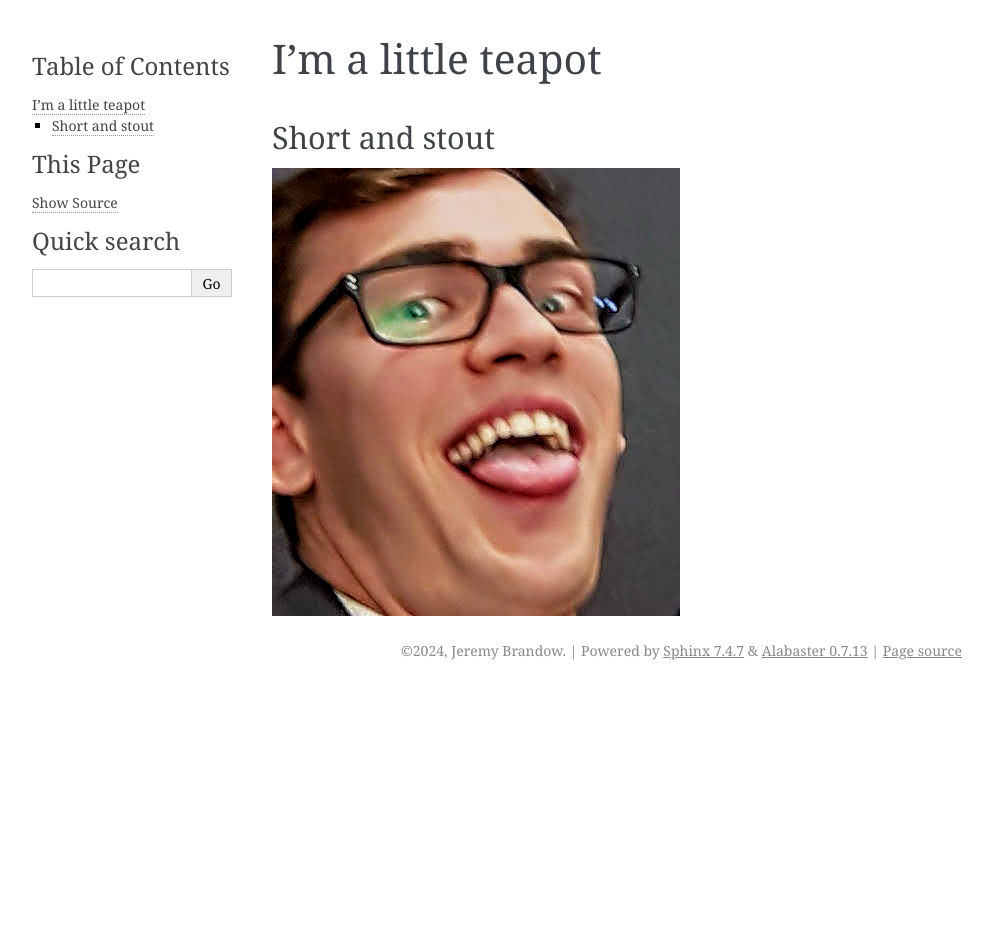
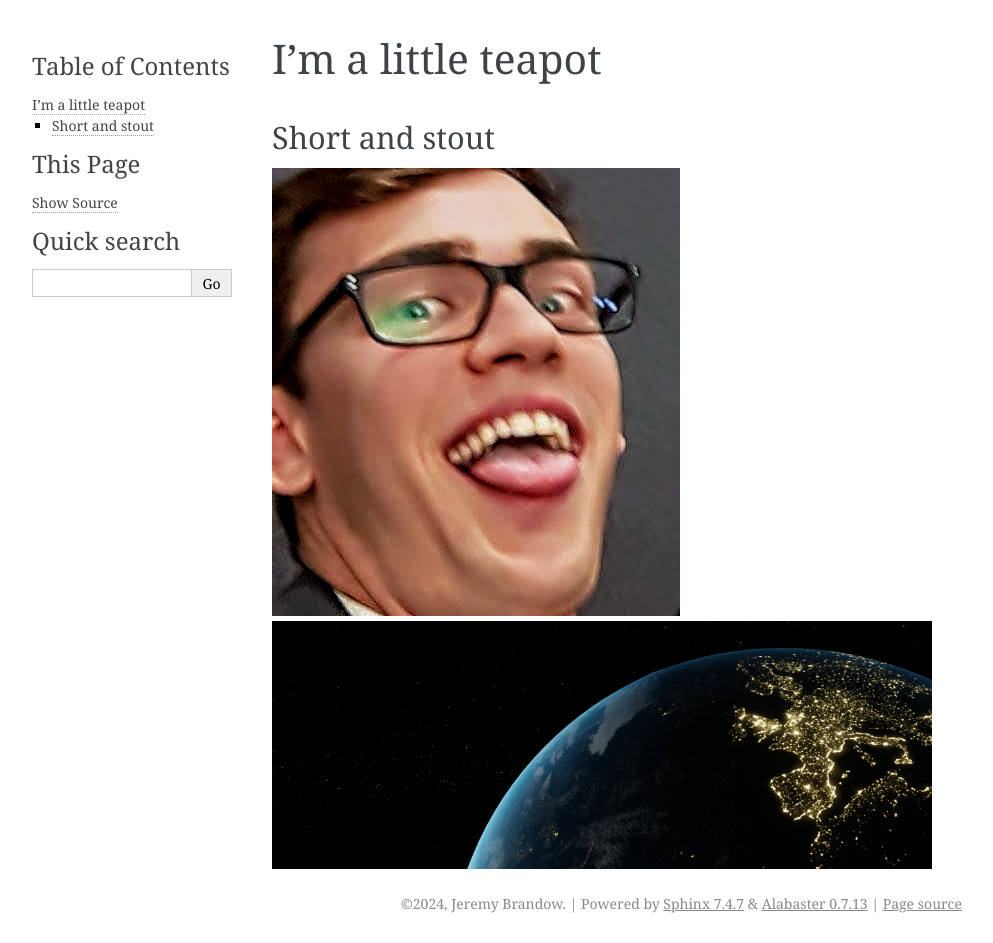
Before and after one commit to Jampamane/wordle_bot, a Sphinx documentation site: the page built from docs/source/hello.rst, in a window 1280 px wide. Shown: the whole page, without its empty margins (148-1141 px from the left). Built offline with Sphinx 7.4.7, drawn with Linux system fonts in a browser that asks for light colours; before the commit the page ends 900 px from its top, so only the background shows below that.

Commit message:
it's a glooooooobe

```diff
--- a/docs/source/hello.rst
+++ b/docs/source/hello.rst
@@ -5,3 +5,5 @@ Short and stout
 ---------------
 
 .. image:: 20180529_121328~2.jpg
+
+.. image:: j3x5jov4nt971.png
```
Also changed, not shown: docs/source/j3x5jov4nt971.png (added).
